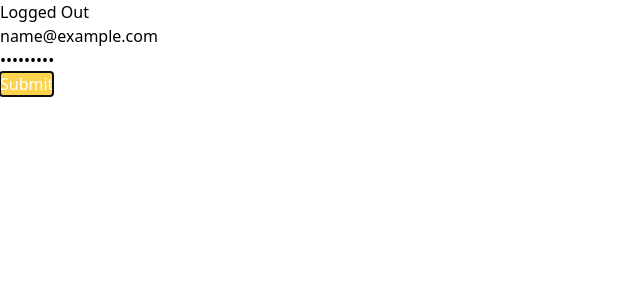
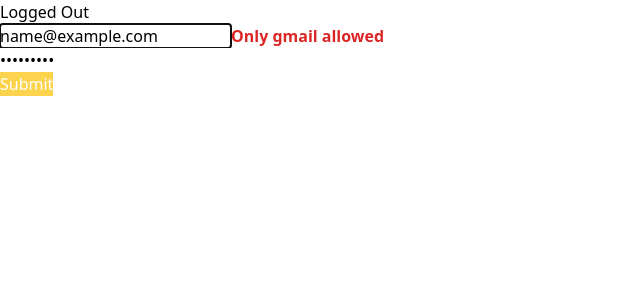
Before and after one commit to gonnabea/Nuber-Eats-Frontend, a React (Create React App) app: page / in a window 1280 px wide. Both pictures are taken after typing "name@example.com", "Sample123" into the empty fields and a click on the button "Submit". Shown: the top 300 px of the page, without its empty margins (0-640 px from the left). Built offline with nearby package versions, Linux system fonts and the light colour scheme.

Commit message:
#15.2 React Hook Form part Two

```diff
--- a/src/routers/logged-out-router.tsx
+++ b/src/routers/logged-out-router.tsx
@@ -1,31 +1,45 @@
-import React from "react"
-import { useForm } from "react-hook-form"
+import React from "react";
+import { useForm } from "react-hook-form";
+
+interface IForm {
+  email: string;
+  password: string;
+}
 
 export const LoggedOutRouter = () => {
-    const { register, watch, handleSubmit, errors } = useForm()
+    const { register, watch, handleSubmit, errors } = useForm<IForm>();
   const onSubmit = () => {
-        console.log(watch())
-    }
-    console.log(watch())
+    console.log(watch());
+  };
   const onInvalid = () => {
-        console.log("cant create account")
-    }
-    console.log(errors)
+    console.log("cant create account");
+  };
   return (
     <div>
       <h1>Logged Out</h1>
       <form onSubmit={handleSubmit(onSubmit, onInvalid)}>
         <div>
-                    <input ref={register({
-                        required: true,
-                        validate: (email:string) => email.includes("@")
-                    })} name="email" type="email" required placeholder="email"/>
+          <input
+            ref={register({
+              required: "This is required",
+              pattern: /^[A-Za-z0-9._%+-]+@gmail.com$/,
+            })}
+            name="email"
+            type="email"
+            placeholder="email"
+          />
+          {errors.email?.message && (
+            <span className="font-bold text-red-600">
+              {errors.email?.message}
+            </span>
+          )}
+          {errors.email?.type === "pattern" && (
+            <span className="font-bold text-red-600">Only gmail allowed</span>
+          )}
         </div>
         <div>
           <input
-                    ref={register({
-                        required: true
-                    })}
+            ref={register({ required: true })}
             name="password"
             type="password"
             required
@@ -35,6 +49,5 @@
         <button className="bg-yellow-300 text-white">Submit</button>
       </form>
     </div>
-    )
-
-}
+  );
+};
```
Also changed, not shown: 1 other file (tests, documents, lock files or other folders). Lines whose indentation alone changed are shown as unchanged.
